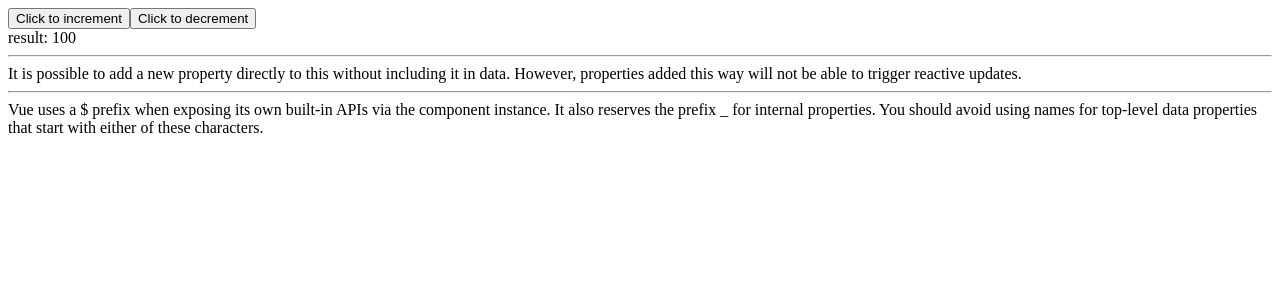
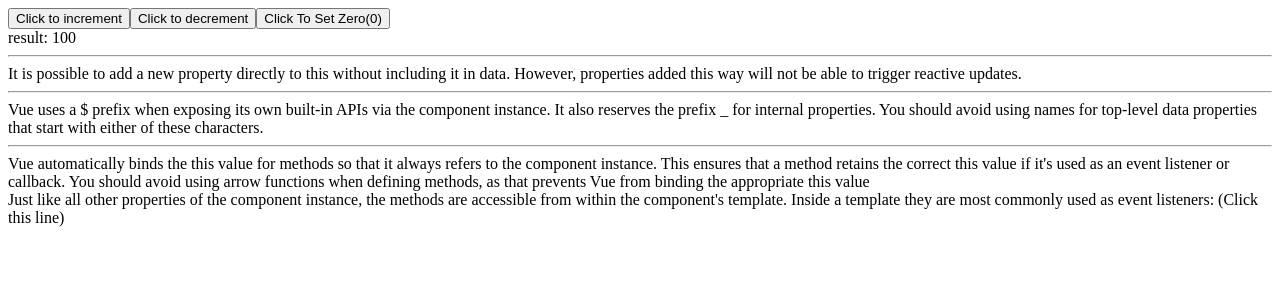
Before and after one commit to mehmethakan0220/vue, a Vue app in the folder 1-intro/2-reactivity/: page / in a window 1280 px wide. Shown: the top 300 px of the page. Built offline with nearby package versions, Linux system fonts and the light colour scheme.

Commit message:
declaring methods

```diff
--- a/1-intro/2-reactivity/src/App.vue
+++ b/1-intro/2-reactivity/src/App.vue
@@ -1,12 +1,21 @@
 <template>
   <button @click="inc">Click to increment</button>
   <button @click="dec">Click to decrement</button>
+  <button @click="reset">Click To Set Zero(0)</button>
   <div>result: {{count}}</div>
 
   <hr>
   <div>It is possible to add a new property directly to this without including it in data. However, properties added this way will not be able to trigger reactive updates.
     <hr>
     Vue uses a $ prefix when exposing its own built-in APIs via the component instance. It also reserves the prefix _ for internal properties. You should avoid using names for top-level data properties that start with either of these characters.
+  </div>
+  <hr>
+  <div>
+    Vue automatically binds the this value for methods so that it always refers to the component instance. This ensures that a method retains the correct this value if it's used as an event listener or callback. You should avoid using arrow functions when defining methods, as that prevents Vue from binding the appropriate this value
+  </div>
+
+  <div @click="setDivColor" :class="divColor">
+    Just like all other properties of the component instance, the methods are accessible from within the component's template. Inside a template they are most commonly used as event listeners: (Click this line)
   </div>
 </template>
 
@@ -16,6 +25,7 @@
   data(){
     return{
       count:null,
+      divColor:'',
     }
   },
   mounted(){
@@ -27,6 +37,13 @@
     },
     dec(){
       this.count--;
+    },
+    reset:()=>{
+      //arrow function cant use this
+      this.count  = 0;
+    },
+    setDivColor(){
+      this.divColor = 'divColor';
     }
   }
 }
@@ -35,6 +52,8 @@
 
 
 <style>
-
+.divColor{
+  color:red
+}
 
 </style>
```
